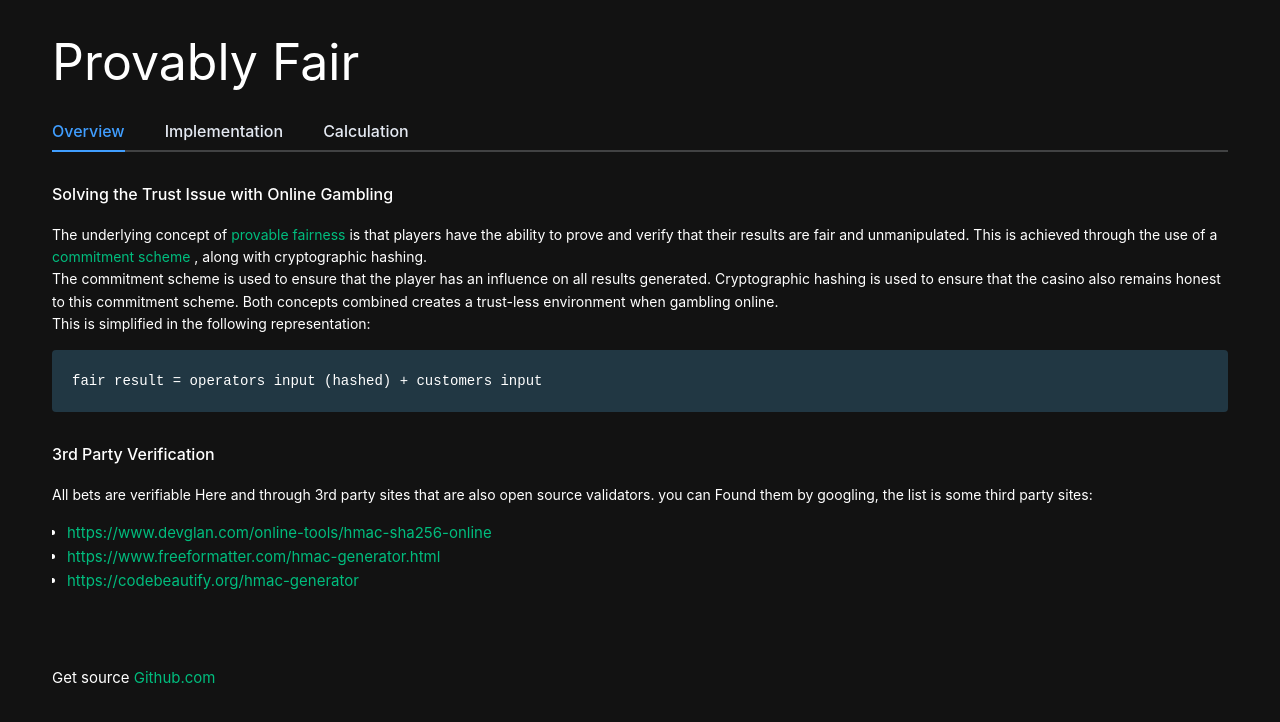
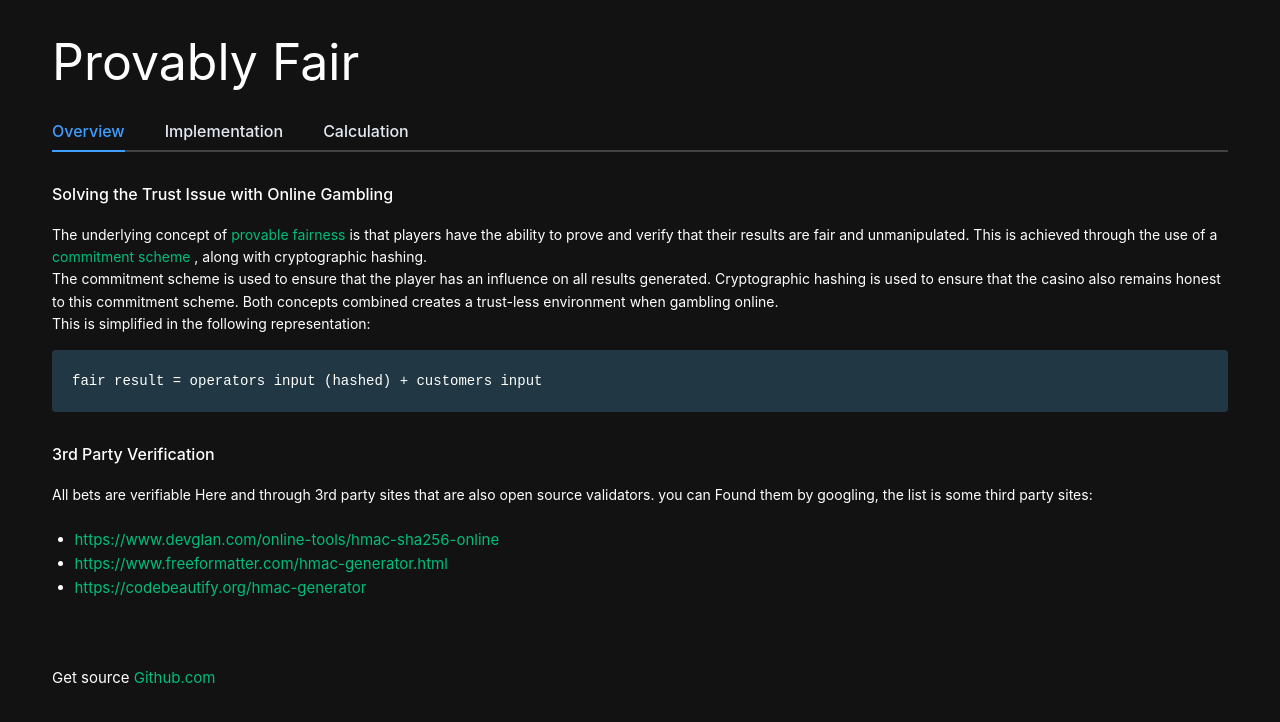
Before and after one commit to afbgamingopen/verify, a Vue app: page / in a window 1280 px wide. Shown: the top 722 px of the page. Built offline with nearby package versions, Linux system fonts and the light colour scheme.

Commit message:
css beauty

```diff
--- a/src/components/overview.vue
+++ b/src/components/overview.vue
@@ -57,7 +57,7 @@
 <style scoped>
 
 ul.list {
-    padding: 1em;
+    padding: 1.5em;
 }
 
 </style>
```
